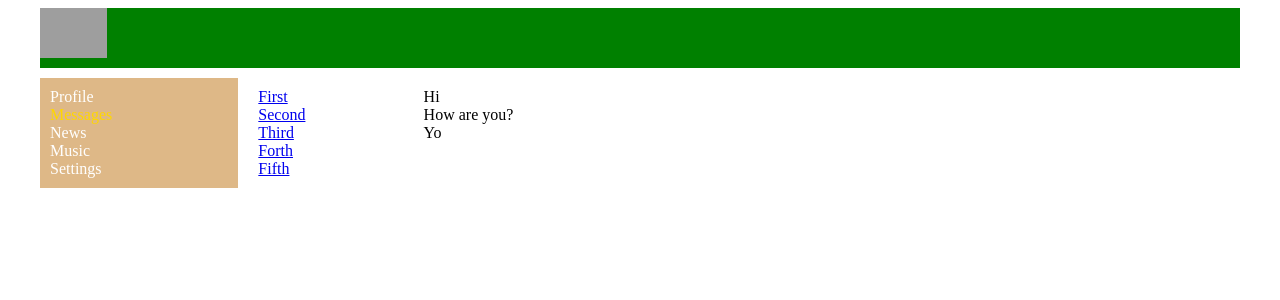
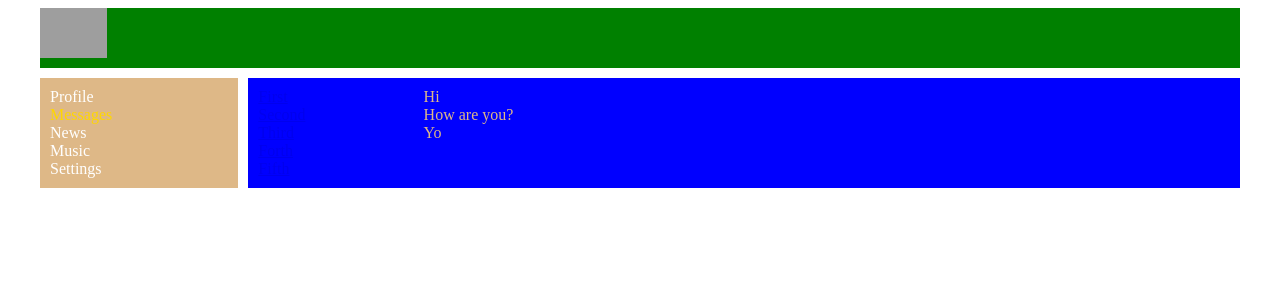
Before and after one commit to olehpi/react-project, a React (Vite) app: page /dialogs in a window 1280 px wide. Shown: the top 300 px of the page. Built offline with nearby package versions, Linux system fonts and the light colour scheme; grey boxes are pictures that could not be loaded.

Commit message:
L28 Move data into main.jsx

```diff
--- a/src/App.jsx
+++ b/src/App.jsx
@@ -5,8 +5,7 @@ import Profile from './components/Profile/Profile';
 import Dialogs from './components/Dialogs/Dialogs';
 import { BrowserRouter, Routes, Route } from 'react-router-dom';
 
-
-const App = () => {
+const App = (props) => {
   return (
     <BrowserRouter>
       <div className="app-wrapper">
@@ -14,9 +13,8 @@ const App = () => {
         <Navbar />
         <div className="app-wrapper-content">
           <Routes>
-            <Route path="/dialogs/*" Component={Dialogs} /> {/* exact */}
-            {/*<Route exact path="/dialogs/*" Component={Dialogs} /> */}
-            <Route path="/profile" Component={Profile} />
+            <Route path="/dialogs/*" Component={() => <Dialogs dialogsData={props.dialogsData} messagesData={props.messagesData} />} />
+            <Route path="/profile" Component={() => <Profile postsData={props.postsData} />} />
           </Routes>
         </div>
       </div>
--- /dev/null
+++ b/src/components/Dialogs/DialogItem/DialogItem.jsx
@@ -0,0 +1,14 @@
+import { NavLink } from 'react-router-dom';
+import d from './../Dialogs.module.css'
+
+const DialogItem = (props) => {
+    let path = "/dialogs/" + props.id;
+    let activClass = ({ isActive }) => isActive ? d.active : d.dialog;
+    return (
+        <div className={d.dialog + ' ' + d.active}>
+            <NavLink to={path} className={activClass}>{props.name}</NavLink>
+        </div>
+    )
+}
+
+export default DialogItem;
--- a/src/components/Dialogs/Dialogs.jsx
+++ b/src/components/Dialogs/Dialogs.jsx
@@ -1,36 +1,17 @@
 import { NavLink } from 'react-router-dom';
 import d from './Dialogs.module.css'
-
-const DialogItem = (props) => {
-    let path = "/dialogs/" + props.id;
-    let activClass = ({ isActive }) => isActive ? d.active : d.dialog;
-    return (
-        <div className={d.dialog + ' ' + d.active}>
-            <NavLink to={path} className={activClass}>{props.name}</NavLink>
-        </div>
-    )
-}
-
-const Message = (props) => {
-    return (
-        <div className={d.message}> {props.message} </div>
-    )
-}
+import DialogItem from './DialogItem/DialogItem';
+import Message from './Message/Message';
 
 const Dialogs = (props) => {
+
     return (
         <div className={d.dialogs}>
             <div className={d.dialogItems}>
-                <DialogItem name="First" id="1" />
-                <DialogItem name="Second" id="2" />
-                <DialogItem name="Third" id="3" />
-                <DialogItem name="Forth" id="4" />
-                <DialogItem name="Fifth" id="5" />
+                {props.dialogsData.map(dialog => <DialogItem name={dialog.name} id={dialog.id} />)}
             </div>
             <div className={d.messages}>
-                <Message message="Hi" />
-                <Message message="How are you?" />
-                <Message message="Yo" />
+                {props.messagesData.map(message => <Message message={message.message} />)}
             </div>
         </div>
     )
--- a/src/components/Dialogs/Dialogs.module.css
+++ b/src/components/Dialogs/Dialogs.module.css
@@ -1,20 +1,23 @@
 .dialogs{
     display: grid;
     grid-template-columns: 2fr 10fr;
+
 }
 
-.dialogItems{
+.dialogItems {
     padding: 10px;
+    background-color: blue;
 }
 
 .dialogItems .active {
     color: gold;
 }
 
-.messages{
+.messages {
     padding: 10px;
+    background-color: blue;
 }
 
-.message{
-
+.messages .message {
+    color: burlywood;
 }
--- /dev/null
+++ b/src/components/Dialogs/Message/Message.jsx
@@ -0,0 +1,9 @@
+import d from './../Dialogs.module.css'
+
+const Message = (props) => {
+    return (
+        <div className={d.message}> {props.message} </div>
+    )
+}
+
+export default Message;
--- a/src/components/Profile/MyPosts/MyPosts.jsx
+++ b/src/components/Profile/MyPosts/MyPosts.jsx
@@ -1,19 +1,17 @@
 import classes from './MyPosts.module.css';
 import Post from './Post/Post';
 
-const MyPosts = () => {
+const MyPosts = (props) => {
   return (
     <div className={classes.postBlock}>
       <h3>My posts</h3>
       <div>
         <div><textarea></textarea></div>
-
         <div><button>Add post</button></div>
         <button>Remove</button>
       </div>
       <div className={classes.posts}>
-        <Post message='Hi, how are you?' />
-        <Post message="It's my first post" />
+        {props.postsData.map(post=><Post message={post.message} likesCount={post.likesCount} />)}
       </div>
     </div>
   )
--- a/src/components/Profile/MyPosts/Post/Post.jsx
+++ b/src/components/Profile/MyPosts/Post/Post.jsx
@@ -8,7 +8,7 @@ const Post = (props) => {
       <img src='https://encrypted-tbn0.gstatic.com/images?q=tbn:ANd9GcSYHoyQNil3iW7vA-Ryc2IwTJtq-9bWqWfE_g&s' />
       <div>
         {props.message}
-        <span>Like</span>
+        <div><span>Like: {props.likesCount}</span></div>
       </div>
     </div>
   )
--- a/src/components/Profile/Profile.jsx
+++ b/src/components/Profile/Profile.jsx
@@ -2,10 +2,10 @@ import MyPosts from './MyPosts/MyPosts';
 import classes from './Profile.module.css';
 import ProfileInfo from './ProfileInfo/ProfileInfo';
 
-const Profile = () => {
+const Profile = (props) => {
   return (<div className={classes.content}>
     <ProfileInfo />
-    <MyPosts />
+    <MyPosts postsData={props.postsData} />
   </div>
   );
 }
--- a/src/main.jsx
+++ b/src/main.jsx
@@ -2,8 +2,26 @@ import React from 'react';
 import ReactDOM from 'react-dom/client';
 import App from './App.jsx';
 
+  const postsData = [
+    { id: 1, message: 'Hi, how are you?', likesCount: 12 },
+    { id: 2, message: "It's my first post", likesCount: 11 }
+  ];
+
+      const dialogsData = [
+        { id: 1, name: 'First' },
+        { id: 2, name: 'Second' },
+        { id: 3, name: 'Third' },
+        { id: 4, name: 'Forth' },
+        { id: 5, name: 'Fifth' }
+    ];
+    const messagesData = [
+        { id: 1, message: 'Hi' },
+        { id: 2, message: 'How are you?' },
+        { id: 3, message: 'Yo' }
+    ];
+
 ReactDOM.createRoot(document.getElementById('root')).render(
   <React.StrictMode>
-      <App />
+      <App postsData={postsData} dialogsData={dialogsData} messagesData={messagesData} />
   </React.StrictMode>
 );
```
